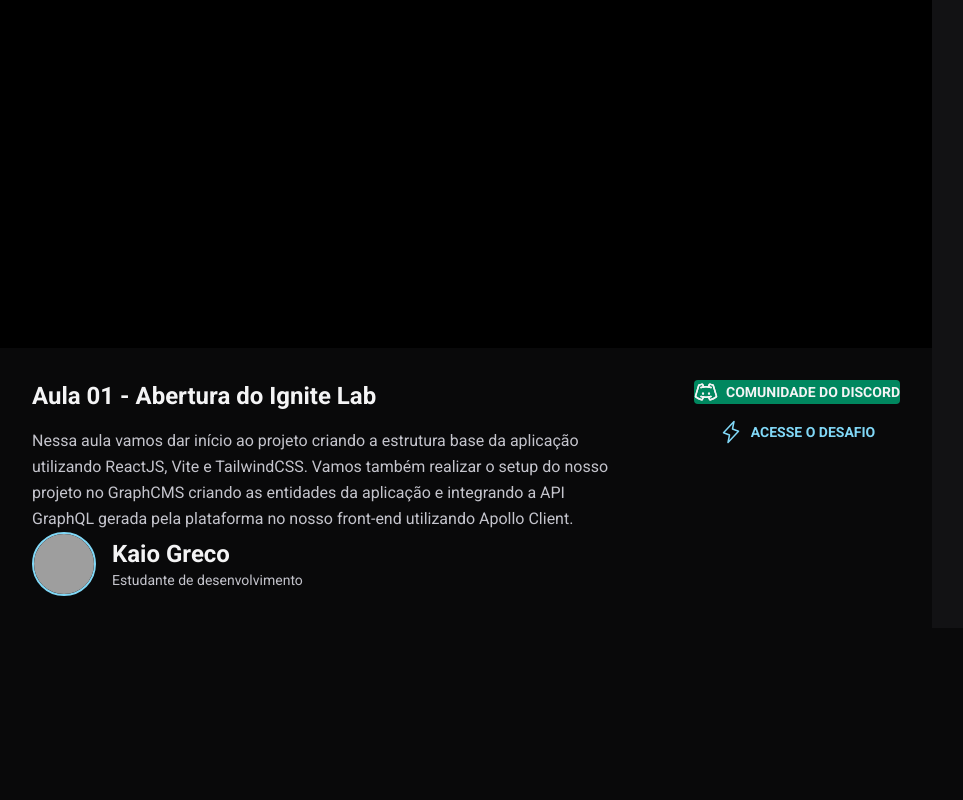
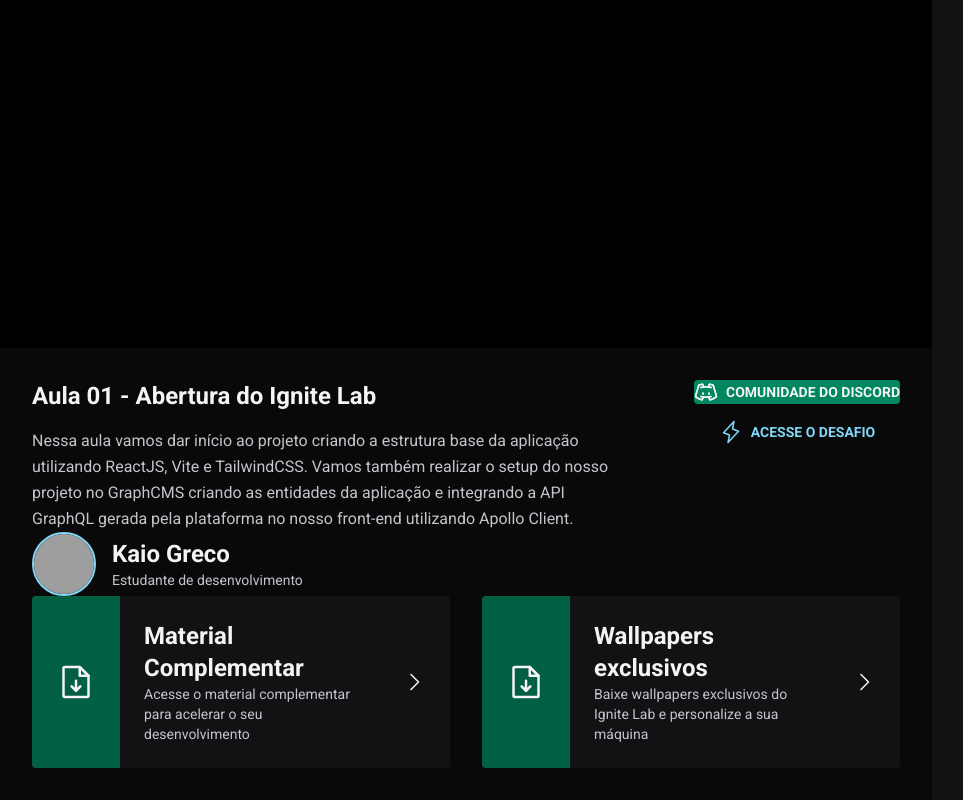
Before and after one commit to KaioGrecoOl/IgniteLab, a React (Vite) app in the folder event-platform/: page / in a window 1280 px wide. Shown: the part 207-1007 px from the top of the page, without its empty margins (0-963 px from the left). Before the commit the page ends 835 px from the top, so only its background shows below. Built offline with nearby package versions, Linux system fonts and the light colour scheme; no server answers; grey boxes are pictures that could not be loaded.

Commit message:
feat: adiciona dois novos links com estilo

```diff
--- a/event-platform/src/components/Video.tsx
+++ b/event-platform/src/components/Video.tsx
@@ -1,4 +1,4 @@
-import { DiscordLogo, Lightning } from "phosphor-react";
+import { CaretRight, DiscordLogo, FileArrowDown, Lightning } from "phosphor-react";
 
 export function Video() {
   return (
@@ -44,8 +44,37 @@
 
             </div>
           </div>
-          <div>
 
+          <div className="gap-8 at-28 grid grid-cols-2">
+            <a href="" className="bg-gray-700 rounded overflow-hidden flex item-stretch gap-6 hover:bg-gray-600 transition-colors">
+              <div className="bg-green-700 h-full p-6 flex items-center">
+                <FileArrowDown size={40} />
+              </div>
+              <div className="py-6 leading-relaxed">
+                <strong className="text-2xl">Material Complementar</strong>
+                <p className="text-sm text-gray-200 at-2">
+                  Acesse o material complementar para acelerar o seu desenvolvimento
+                </p>
+              </div>
+              <div className="h-full p-6 flex items-center">
+                <CaretRight size={24} />
+              </div>
+            </a>
+
+            <a href="" className="bg-gray-700 rounded overflow-hidden flex item-stretch gap-6 hover:bg-gray-600 transition-colors">
+              <div className="bg-green-700 h-full p-6 flex items-center">
+                <FileArrowDown size={40} />
+              </div>
+              <div className="py-6 leading-relaxed">
+                <strong className="text-2xl">Wallpapers exclusivos</strong>
+                <p className="text-sm text-gray-200 at-2">
+                  Baixe wallpapers exclusivos do Ignite Lab e personalize a sua máquina
+                </p>
+              </div>
+              <div className="h-full p-6 flex items-center">
+                <CaretRight size={24} />
+              </div>
+            </a>
           </div>
       </div>
     </div>
```
